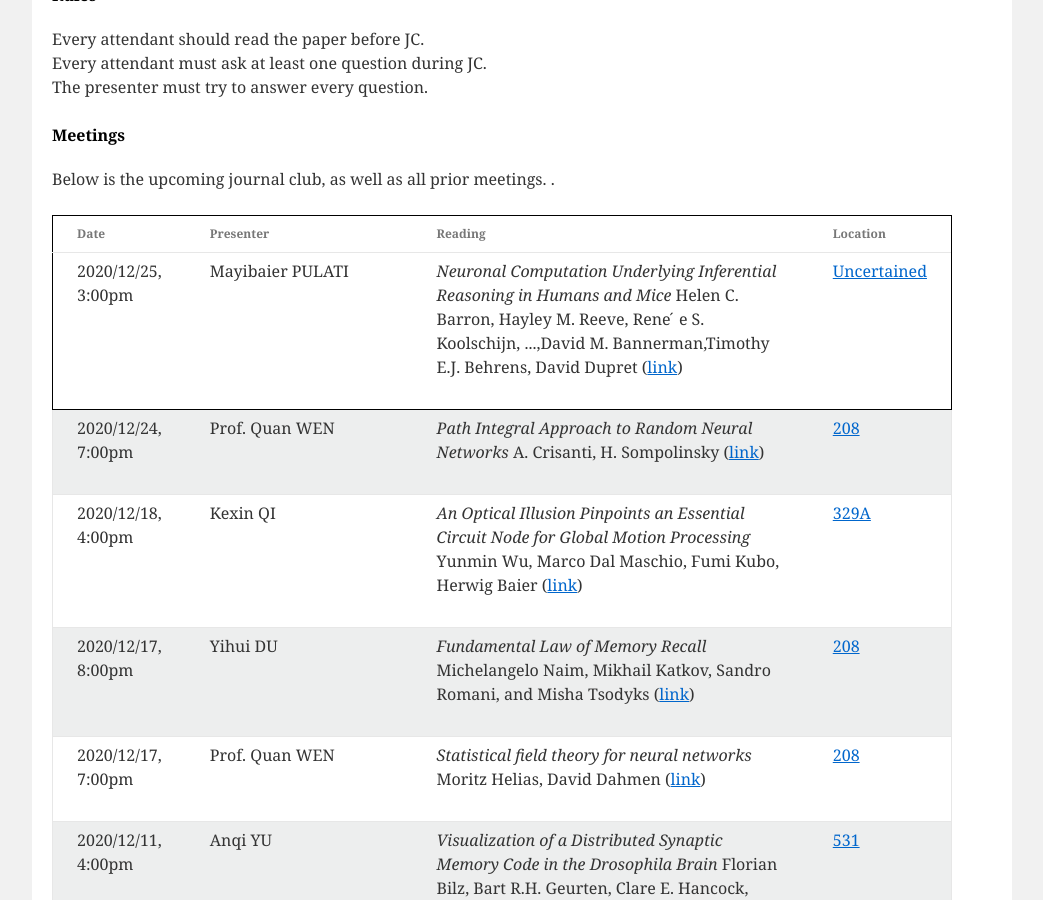
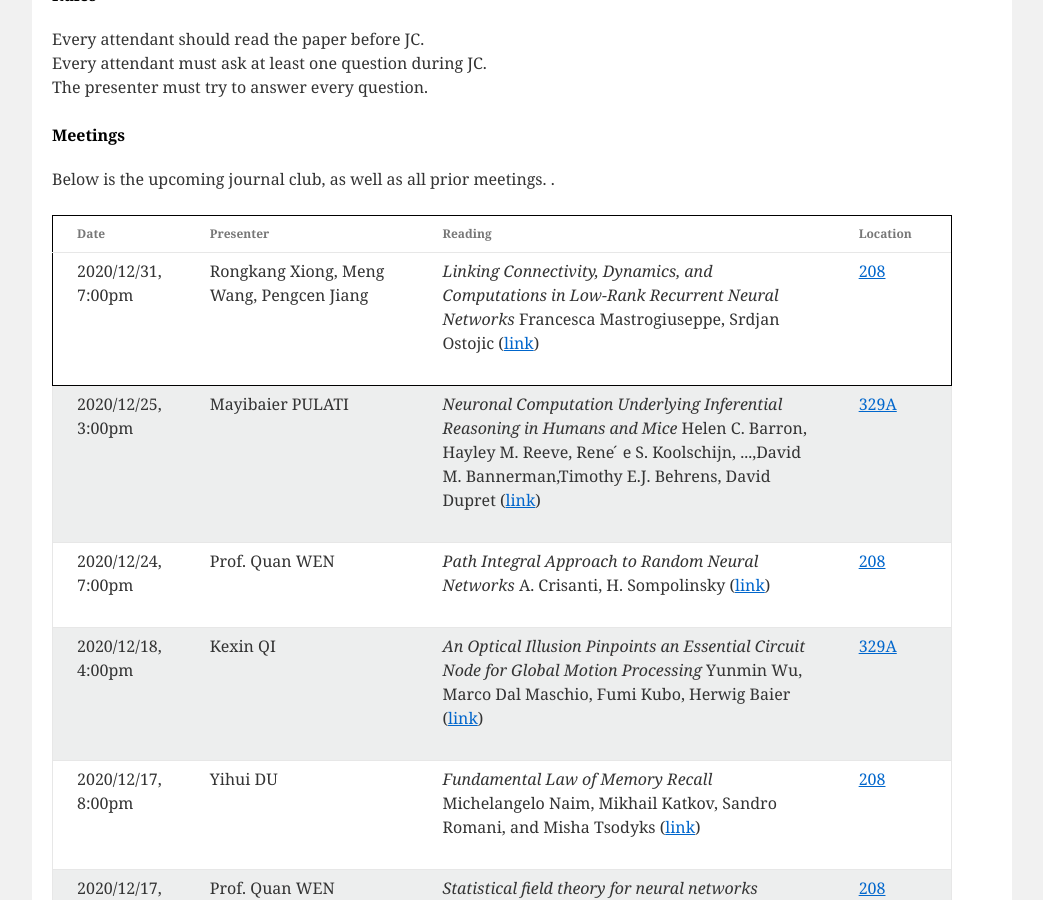
Before and after one commit to CNeuroUSTC/CNeuroUSTC.github.io, a Jekyll site: the page built from index.html, in a window 1280 px wide and 900 px high, scrolled down 879 px. Shown: the whole window, without its empty margins (118-1161 px from the left). Built offline with Jekyll 4.4.1, drawn with Linux system fonts in a browser that asks for light colours.

Commit message:
2020/12/31, 7:00pm

```diff
--- a/_data/meeting_info.yml
+++ b/_data/meeting_info.yml
@@ -1,10 +1,18 @@
+- presenter: Rongkang Xiong, Meng Wang, Pengcen Jiang
+  date: 2020/12/31, 7:00pm
+  paper: "Linking Connectivity, Dynamics, and Computations in Low-Rank Recurrent Neural Networks"
+  url: "https://www.sciencedirect.com/science/article/pii/S0896627318305439"
+  pdf: "None"
+  authors: "Francesca Mastrogiuseppe, Srdjan Ostojic"
+  location: <a href="https://map.baidu.com/search/%E4%B8%AD%E5%9B%BD%E7%A7%91%E5%AD%A6%E6%8A%80%E6%9C%AF%E5%A4%A7%E5%AD%A6(%E8%A5%BF%E6%A0%A1%E5%8C%BA)-%E7%94%9F%E5%91%BD%E7%A7%91%E5%AD%A6%E5%A4%A7%E6%A5%BC/@13054067.545,3720295.44,19z?querytype=s&da_src=shareurl&wd=%E4%B8%AD%E5%9B%BD%E7%A7%91%E5%AD%A6%E6%8A%80%E6%9C%AF%E5%A4%A7%E5%AD%A6(%E8%A5%BF%E6%A0%A1%E5%8C%BA)-%E7%94%9F%E5%91%BD%E7%A7%91%E5%AD%A6%E5%A4%A7%E6%A5%BC&c=127&src=0&wd2=%E5%90%88%E8%82%A5%E5%B8%82%E8%9C%80%E5%B1%B1%E5%8C%BA&pn=0&sug=1&l=13&b=(13043472.77821802,3712418.4285550946;13063946.357629184,3730135.2423363887)&from=webmap&biz_forward=%7B%22scaler%22:2,%22styles%22:%22pl%22%7D&sug_forward=f2f7c92a9921ecdbb54f5426&device_ratio=2">208</a>
+
 - presenter: Mayibaier PULATI
   date: 2020/12/25, 3:00pm
   paper: "Neuronal Computation Underlying Inferential Reasoning in Humans and Mice"
   url: "https://pubmed.ncbi.nlm.nih.gov/32966764/"
   pdf: "None"
   authors: "Helen C. Barron, Hayley M. Reeve, Rene ́ e S. Koolschijn, ...,David M. Bannerman,Timothy E.J. Behrens, David Dupret"
-  location: <a href="https://map.baidu.com/search/%E4%B8%AD%E5%9B%BD%E7%A7%91%E5%AD%A6%E6%8A%80%E6%9C%AF%E5%A4%A7%E5%AD%A6(%E8%A5%BF%E6%A0%A1%E5%8C%BA)-%E7%94%9F%E5%91%BD%E7%A7%91%E5%AD%A6%E5%A4%A7%E6%A5%BC/@13054067.545,3720295.44,19z?querytype=s&da_src=shareurl&wd=%E4%B8%AD%E5%9B%BD%E7%A7%91%E5%AD%A6%E6%8A%80%E6%9C%AF%E5%A4%A7%E5%AD%A6(%E8%A5%BF%E6%A0%A1%E5%8C%BA)-%E7%94%9F%E5%91%BD%E7%A7%91%E5%AD%A6%E5%A4%A7%E6%A5%BC&c=127&src=0&wd2=%E5%90%88%E8%82%A5%E5%B8%82%E8%9C%80%E5%B1%B1%E5%8C%BA&pn=0&sug=1&l=13&b=(13043472.77821802,3712418.4285550946;13063946.357629184,3730135.2423363887)&from=webmap&biz_forward=%7B%22scaler%22:2,%22styles%22:%22pl%22%7D&sug_forward=f2f7c92a9921ecdbb54f5426&device_ratio=2">Uncertained</a>
+  location: <a href="https://map.baidu.com/search/%E4%B8%AD%E5%9B%BD%E7%A7%91%E5%AD%A6%E6%8A%80%E6%9C%AF%E5%A4%A7%E5%AD%A6(%E8%A5%BF%E6%A0%A1%E5%8C%BA)-%E7%94%9F%E5%91%BD%E7%A7%91%E5%AD%A6%E5%A4%A7%E6%A5%BC/@13054067.545,3720295.44,19z?querytype=s&da_src=shareurl&wd=%E4%B8%AD%E5%9B%BD%E7%A7%91%E5%AD%A6%E6%8A%80%E6%9C%AF%E5%A4%A7%E5%AD%A6(%E8%A5%BF%E6%A0%A1%E5%8C%BA)-%E7%94%9F%E5%91%BD%E7%A7%91%E5%AD%A6%E5%A4%A7%E6%A5%BC&c=127&src=0&wd2=%E5%90%88%E8%82%A5%E5%B8%82%E8%9C%80%E5%B1%B1%E5%8C%BA&pn=0&sug=1&l=13&b=(13043472.77821802,3712418.4285550946;13063946.357629184,3730135.2423363887)&from=webmap&biz_forward=%7B%22scaler%22:2,%22styles%22:%22pl%22%7D&sug_forward=f2f7c92a9921ecdbb54f5426&device_ratio=2">329A</a>
 
 - presenter: Prof. Quan WEN
   date: 2020/12/24, 7:00pm
```
